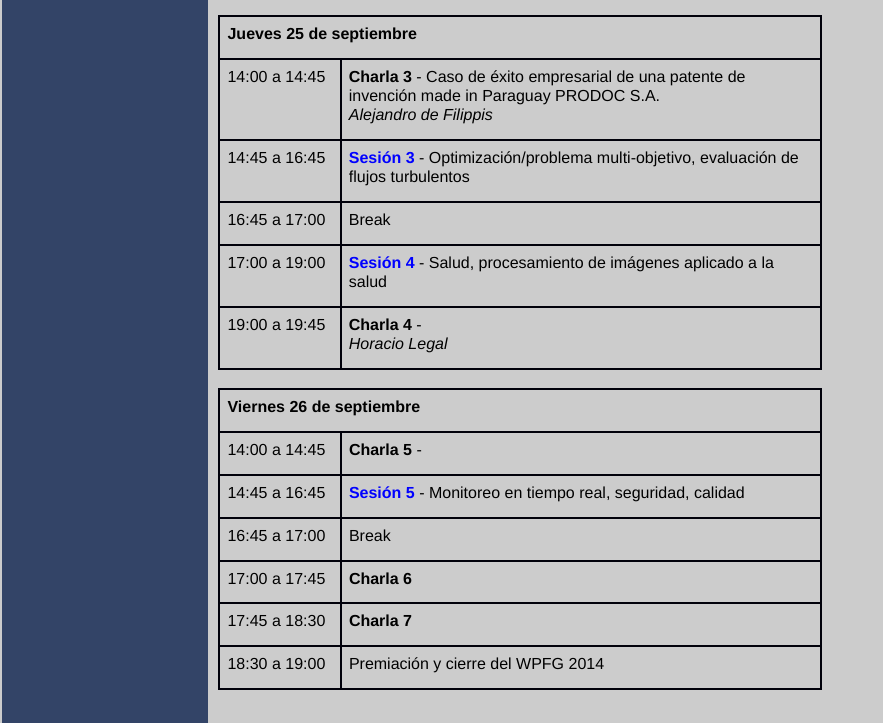
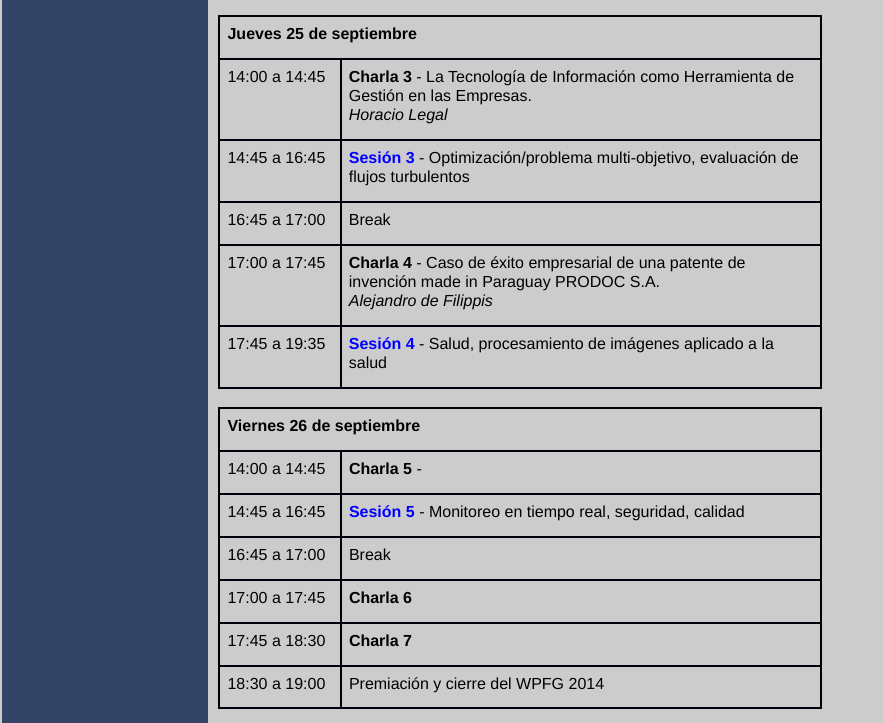
Before and after one commit to HaikoEitzen/WPFG2014, a plain HTML site: page programa.html in a window 1280 px wide. Shown: the part 912-1635 px from the top of the page, without its empty margins (0-883 px from the left). Drawn offline with Linux system fonts and the light colour scheme.

Commit message:
Ajustar Programa
Ajustar horario de programación

```diff
--- a/programa.html
+++ b/programa.html
@@ -1,12 +1,11 @@
 <!DOCTYPE html PUBLIC "-//W3C//DTD HTML 4.01//EN" "http://www.w3.org/TR/html4/strict.dtd">
 <html lang="es-py"><head>
-<meta content="text/html; charset=ISO-8859-1" http-equiv="content-type"><title>Detalles del Programa del Workshop de Proyectos Finales
-de Grado 2014 - FPUNA</title>
+<meta content="text/html; charset=ISO-8859-1" http-equiv="content-type"><title>Detalles del Programa del Workshop de Proyectos Finales de Grado 2014 - FPUNA</title>
 
 <link href="http://fonts.googleapis.com/css?family=Source+Sans+Pro:200,300,400,600,700,900%7CQuicksand:400,700%7CQuestrial" rel="stylesheet">
 <link href="default.css" rel="stylesheet" type="text/css" media="all">
-<link href="fonts.css" rel="stylesheet" type="text/css" media="all">
-<!--[if IE 6]><link href="default_ie6.css" rel="stylesheet" type="text/css" /><![endif]-->
+<link href="fonts.css" rel="stylesheet" type="text/css" media="all"><!--[if IE 6]><link href="default_ie6.css" rel="stylesheet" type="text/css" /><![endif]-->
+
 <meta http-equiv="content-type" content="text/html; charset=utf-8">
 <meta name="generator" content="LibreOffice 4.2.4.2 (Linux)">
 <style type="text/css">
@@ -83,9 +82,7 @@ P { margin-bottom: 0.08in }
 @page { margin: 0.79in }
 P { margin-bottom: 0.08in }
 -->
-</style>
-</head>
-
+</style></head>
 <body style="color: rgb(0, 0, 0); background-color: rgb(204, 204, 204);" alink="#000099" link="#000099" vlink="#990099">
 <img style="width: 1200px; height: 208px;" alt="Workshop de Proyectos Finales de Grado 2014 - 24 al 26 de septiembre - Facultad Polit&eacute;cnica de la Universidad Nacional de Asunci&oacute;n" src="pagebanner.png" align="top">
 <!-- <br> <div style="text-align: center;"> <div style="text-align: center; width: 1201px;"><span style="font-family: Helvetica,Arial,sans-serif;"></span><br> </div> --><span style="font-family: Questrial;"></span>
@@ -240,10 +237,8 @@ im&aacute;genes</p>
 </td>
 <td colspan="2" width="468">
 <p><span style="font-weight: bold;">Charla
-3</span> - Caso de &eacute;xito empresarial de una patente de
-invenci&oacute;n made in Paraguay PRODOC S.A.<br>
-<span style="font-style: italic;">Alejandro de
-Filippis</span></p>
+3</span> -&nbsp;La Tecnolog&iacute;a de Informaci&oacute;n como Herramienta de Gesti&oacute;n en las
+Empresas.<br><span style="font-style: italic;">Horacio Legal</span><span style="font-style: italic;"></span></p>
 </td>
 </tr>
 <tr valign="top">
@@ -267,22 +262,24 @@ multi-objetivo, evaluaci&oacute;n de flujos turbulentos</p>
 </tr>
 <tr valign="top">
 <td width="106">
-<p>17:00 a 19:00</p>
+<p>17:00 a 17:45</p>
 </td>
 <td colspan="2" width="468">
-<p><a href="#Sesi%F3n_4"><span style="font-weight: bold;">Sesi&oacute;n
-4</span></a> - Salud, procesamiento de
-im&aacute;genes aplicado a la salud</p>
+<p><span style="font-weight: bold;">Charla
+4</span> - Caso de &eacute;xito empresarial de una patente de
+invenci&oacute;n made in Paraguay PRODOC S.A.<br>
+<span style="font-style: italic;">Alejandro de
+Filippis</span></p><p></p>
 </td>
 </tr>
 <tr valign="top">
 <td width="106">
-<p>19:00 a 19:45</p>
+<p>17:45 a 19:35</p>
 </td>
 <td colspan="2" width="468">
-<p><span style="font-weight: bold;">Charla
-4</span> - <br>
-<span style="font-style: italic;">Horacio Legal</span><br>
+<p><a href="programa.html#Sesi%F3n_4"><span style="font-weight: bold;">Sesi&oacute;n
+4</span></a> - Salud, procesamiento de
+im&aacute;genes aplicado a la salud
 <span style="background: rgb(255, 255, 0) none repeat scroll 0% 50%; -moz-background-clip: initial; -moz-background-origin: initial; -moz-background-inline-policy: initial;"></span></p>
 </td>
 </tr>
@@ -582,9 +579,7 @@ minutos para preguntas)</b></p>
 <td width="143">
 <p>Francisco Prisciliano Riveros
 N&uacute;&ntilde;ez,
-N&eacute;stor Ben&iacute;tez, Julio Paciello y
-Benjam&iacute;n
-Bar&aacute;n</p>
+N&eacute;stor Ben&iacute;tez</p>
 </td>
 <td colspan="2" width="250">
 <p>Aplicaci&oacute;n de una nueva variante de
@@ -623,8 +618,7 @@ para comparar conjuntos de soluciones multiobjetivo</p>
 </tr>
 <tr valign="top">
 <td width="143">
-<p>Jorge Maidana-Montiel, Hyun Ho Shin y Christian
-Schaerer</p>
+<p>Jorge Maidana Montiel</p>
 </td>
 <td colspan="2" width="250">
 <p>Software basado en FEniCS para la
@@ -788,7 +782,7 @@ Factores</p>
 </tr>
 <tr valign="top">
 <td width="143">
-<p>Jos&eacute; Gim&eacute;nez y Cristian Cappo</p>
+<p>Jos&eacute; Gim&eacute;nez&nbsp;</p>
 </td>
 <td colspan="2" width="251">
 <p>HTTP-WS-AD: Detector de Anomal&iacute;as en
```
